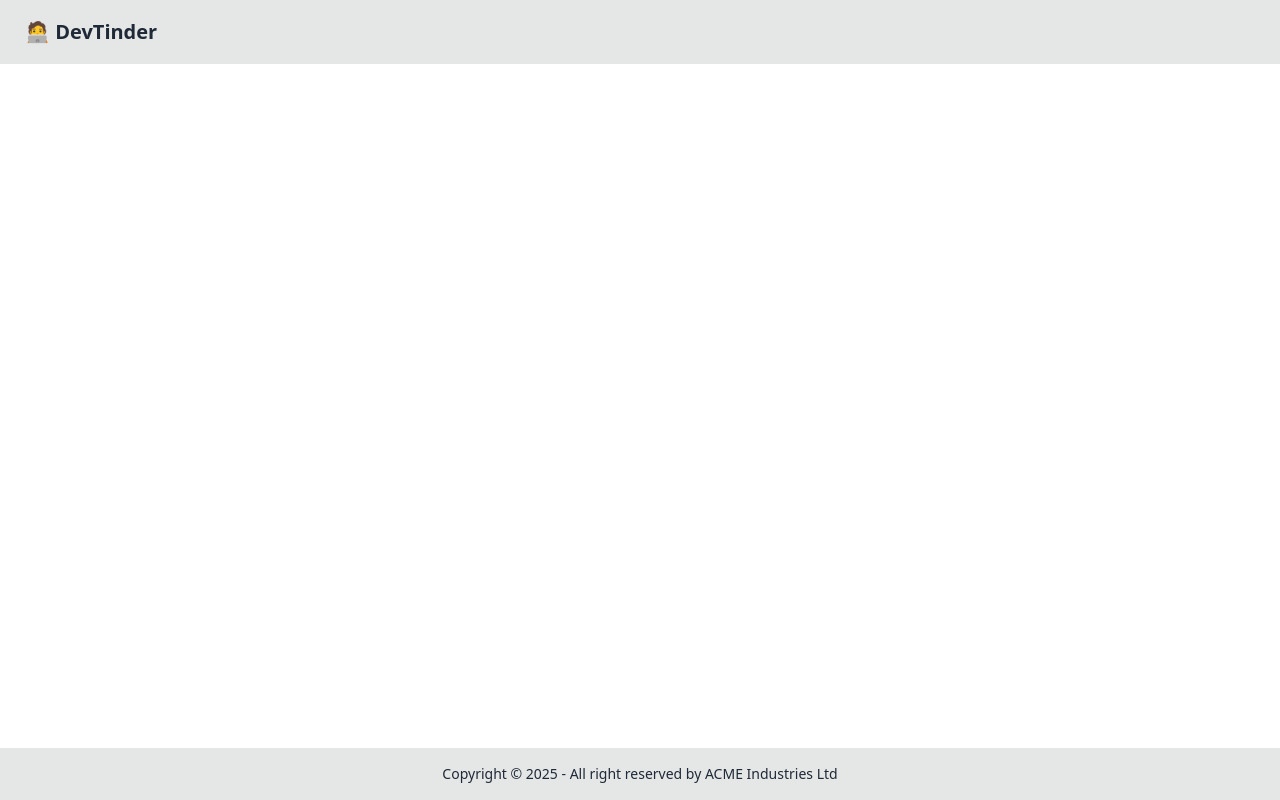
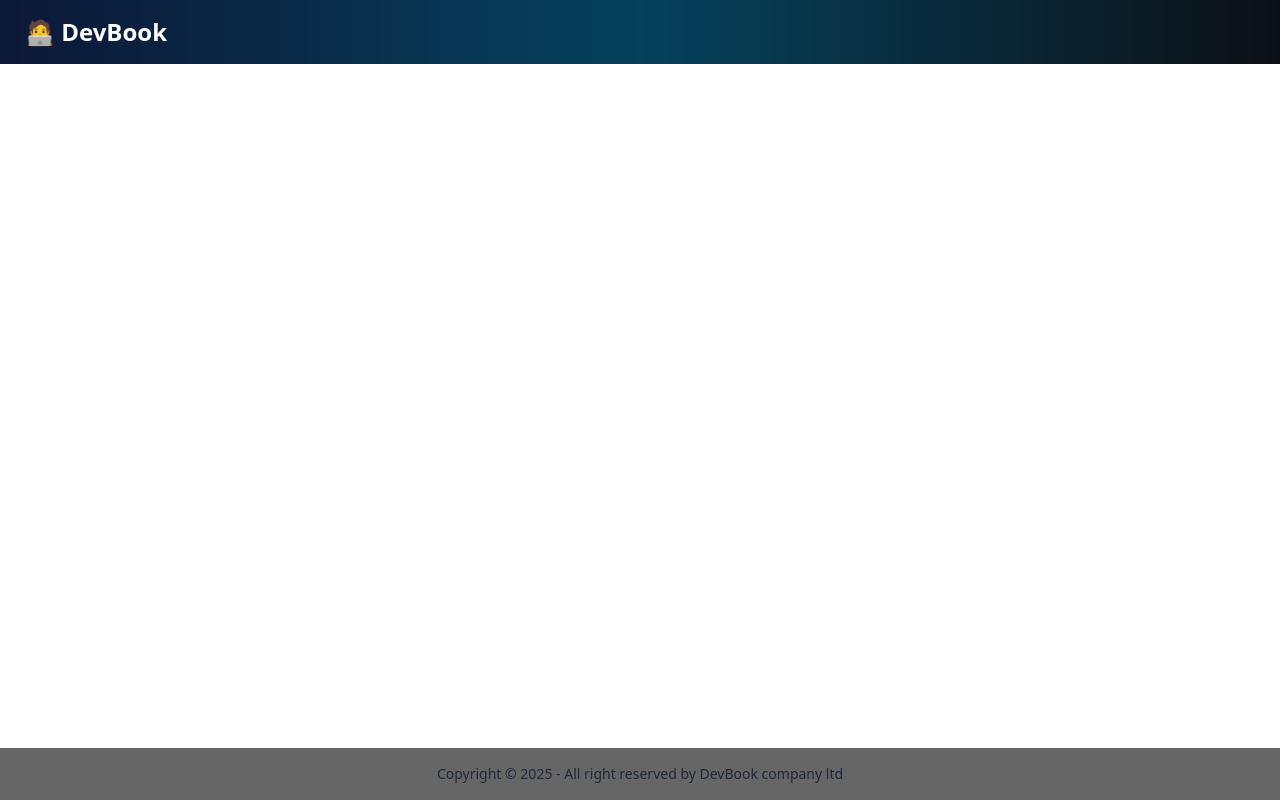
Before and after one commit to Rajakoushik63/devTinder, a React (Vite) app: page / in a window 1280 px wide. Built offline with nearby package versions, Linux system fonts and the light colour scheme; no server answers.

Commit message:
adding background images

```diff
--- a/src/components/Connections.jsx
+++ b/src/components/Connections.jsx
@@ -106,14 +106,16 @@ const Connections = () => {
   if (!connections) return null;
   if (connections.length === 0)
     return (
-      <h1 className="flex justify-center text-bold text-2xl font-medium text-white">
-        Connections Not Found
-      </h1>
+      <div className="min-h-screen flex flex-col pb-20 bg-gradient-to-r from-blue-900 via-sky-500 to-gray-700">
+        <h1 className=" bg-black bg-opacity-50 flex justify-center text-bold text-2xl font-extrabold text-white p-4">
+          Connections Not Found
+        </h1>
+      </div>
     );
 
   return (
-    <div className={`text-center pb-20`}>
-      <h1 className="text-bold text-2xl text-white p-2 rounded-md">
+    <div className="text-center min-h-screen flex flex-col pb-20 bg-gradient-to-r from-blue-900 via-sky-500 to-gray-800">
+      <h1 className="text-bold text-2xl bg-black bg-opacity-40 text-white p-2 rounded-md">
         Connections
       </h1>
       {error && <p className="text-red-500">{error}</p>}
@@ -140,7 +142,7 @@ const Connections = () => {
               </div>
             </div>
             <Link to={`/chat/${_id}`}>
-              <button className="btn btn-primary">Chat</button>
+              <button className="btn btn-secondary">Chat</button>
             </Link>
           </div>
         );
--- a/src/components/EditProfile.jsx
+++ b/src/components/EditProfile.jsx
@@ -45,7 +45,7 @@ const EditProfile = ({ user }) => {
 
   return (
     <>
-      <div className="flex justify-center my-10">
+      <div className="justify-center min-h-screen flex pb-20 bg-gradient-to-r from-blue-900 via-sky-500 to-gray-800">
         <div className="flex justify-center mx-10">
           <div className="card bg-base-300 w-96 shadow-xl mb-12 mt-10">
             <div className="card-body">
--- a/src/components/Feed.jsx
+++ b/src/components/Feed.jsx
@@ -73,7 +73,7 @@ const Feed = () => {
 
   return (
     feed && (
-      <div className="flex justify-center bg-[url(https://media.istockphoto.com/id/1208738316/photo/abstract-geometric-network-polygon-globe-graphic-background.jpg?s=612x612&w=0&k=20&c=VSOKbWwGXOiCncdyoJi2xC0vNkyWLciqkHpv17F9d6E=)] bg-cover">
+      <div className="min-h-screen flex  justify-center bg-gradient-to-r from-blue-900 via-sky-500 to-gray-800">
         <UserCard user={feed[0]} />
       </div>
     )
--- a/src/components/Footer.jsx
+++ b/src/components/Footer.jsx
@@ -1,13 +1,15 @@
 const Footer = () => {
   return (
-    <footer className="footer footer-center bg-base-300 text-base-content p-4 fixed bottom-0">
-      <aside>
-        <p>
-          Copyright © {new Date().getFullYear()} - All right reserved by ACME
-          Industries Ltd
-        </p>
-      </aside>
-    </footer>
+    <div className="bg-gradient-to-r from-blue-900 via-sky-500 to-gray-800">
+      <footer className="footer footer-center text-base-content p-4 bg-black bg-opacity-60 fixed bottom-0 ">
+        <aside>
+          <p>
+            Copyright © {new Date().getFullYear()} - All right reserved by
+            DevBook company ltd
+          </p>
+        </aside>
+      </footer>
+    </div>
   );
 };
 export default Footer;
--- a/src/components/NavBar.jsx
+++ b/src/components/NavBar.jsx
@@ -19,15 +19,21 @@ const NavBar = () => {
     }
   };
   return (
-    <div className="navbar bg-base-300">
+    <div className="bg-gradient-to-r from-blue-900 via-sky-500 to-gray-800">
+      <div className="navbar bg-black bg-opacity-60">
         <div className="flex-1">
-        <Link to="/" className="btn btn-ghost text-xl">
-          🧑‍💻 DevTinder
+          <Link
+            to="/"
+            className="btn btn-ghost text-2xl font-extrabold text-white"
+          >
+            🧑‍💻 DevBook
           </Link>
         </div>
         {user && (
           <div className="flex-none gap-2">
-          <div className="form-control">Welcome,{user.firstName}</div>
+            <div className="form-control font-bold text-white">
+              Welcome,{user.firstName}
+            </div>
             <div className="dropdown dropdown-end mx-5 ">
               <div
                 tabIndex={0}
@@ -49,6 +55,9 @@ const NavBar = () => {
                   </Link>
                 </li>
                 <li>
+                  <Link to="/">DevBook 👨‍💻</Link>
+                </li>
+                <li>
                   <Link to="/connections">Connections</Link>
                 </li>
                 <li>
@@ -62,6 +71,7 @@ const NavBar = () => {
           </div>
         )}
       </div>
+    </div>
   );
 };
 
--- a/src/components/Requests.jsx
+++ b/src/components/Requests.jsx
@@ -39,14 +39,16 @@ const Requests = () => {
   if (!requests) return null;
   if (requests.length === 0)
     return (
-      <h1 className="flex justify-center text-bold text-2xl font-medium text-white">
-        Requests Not Found!
-      </h1>
+      <div className="min-h-screen flex flex-col pb-20 bg-gradient-to-r from-blue-900 via-sky-500 to-gray-700">
+        <h1 className=" bg-black bg-opacity-50 flex justify-center text-bold text-2xl font-extrabold text-white p-4">
+          Requests Not Found !
+        </h1>
+      </div>
     );
 
   return (
-    <div className="text-center my-10">
-      <h1 className="text-bold text-2xl text-white p-2 bg-slate-500 rounded-md">
+    <div className="text-center mb-10 min-h-screen flex flex-col pb-20 bg-gradient-to-r from-blue-900 via-sky-500 to-gray-800">
+      <h1 className="text-bold text-2xl text-white p-2 bg-black bg-opacity-40 rounded-md">
         Connection Requests
       </h1>
       {requests.map((request) => {
```
Lines whose indentation alone changed are shown as unchanged.
